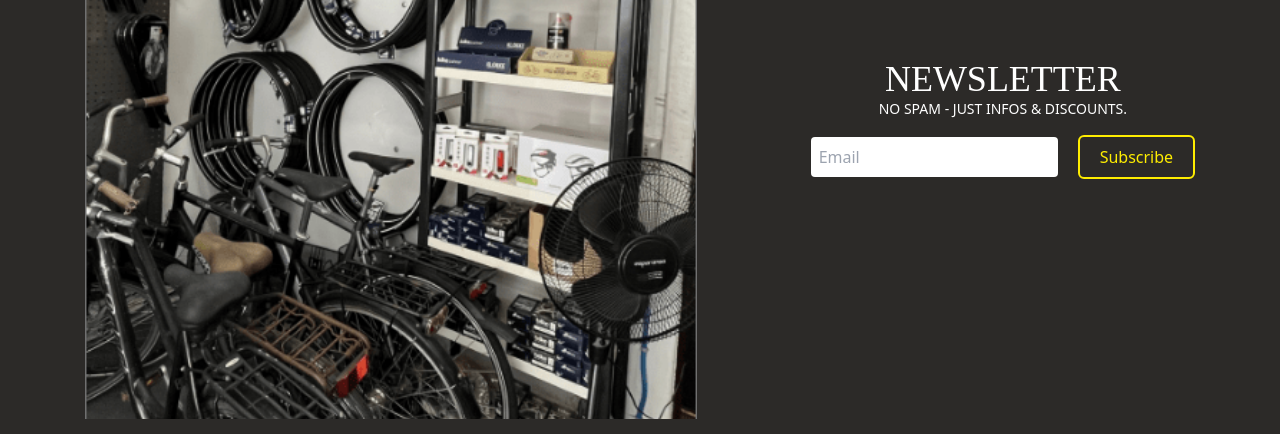
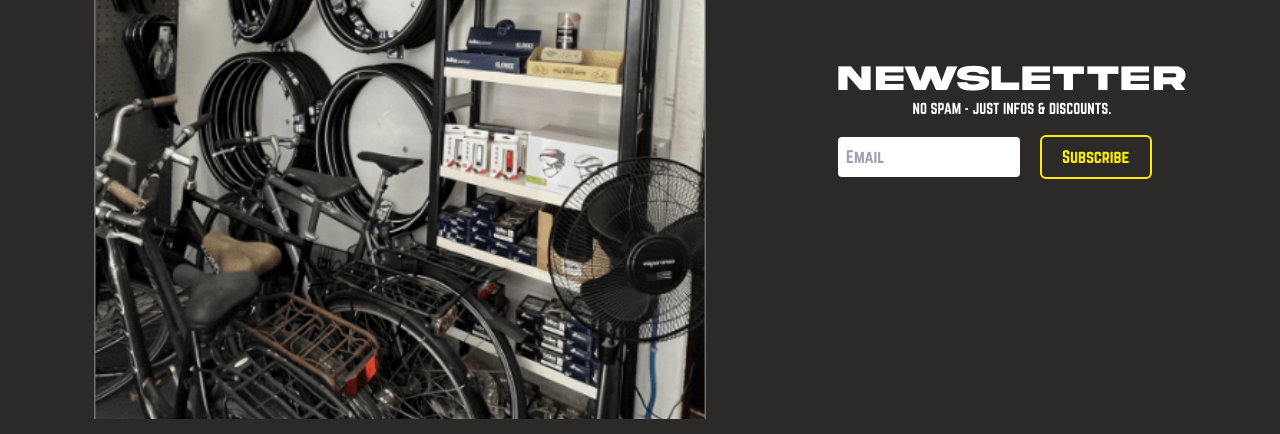
Before and after one commit to vexleet/baaa-exam-project2, a website: page index.html in a window 1280 px wide. Shown: the part 1400-1834 px from the top of the page. Drawn offline with Linux system fonts and the light colour scheme.

Commit message:
add fonts

```diff
--- a/styles/index.css
+++ b/styles/index.css
@@ -1,3 +1,13 @@
+@font-face {
+    font-family: "Akira Super";
+    src: url(../assets/fonts/Akira.otf);
+}
+
+@font-face {
+    font-family: "Norwester";
+    src: url(../assets/fonts/norwester.otf);
+}
+
 @tailwind base;
 @tailwind components;
 @tailwind utilities;
```
Also changed, not shown: assets/fonts/Akira.otf (added), assets/fonts/norwester.otf (added), dist/main.css.
